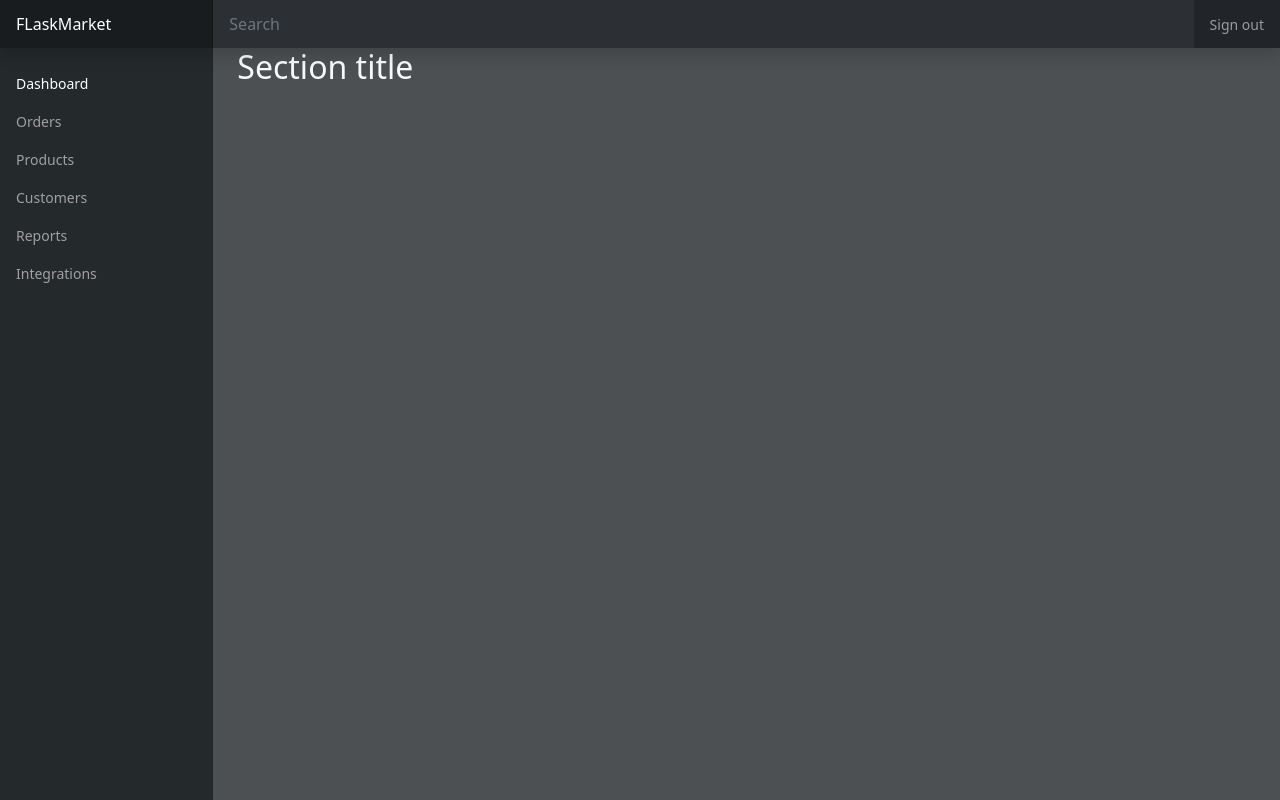
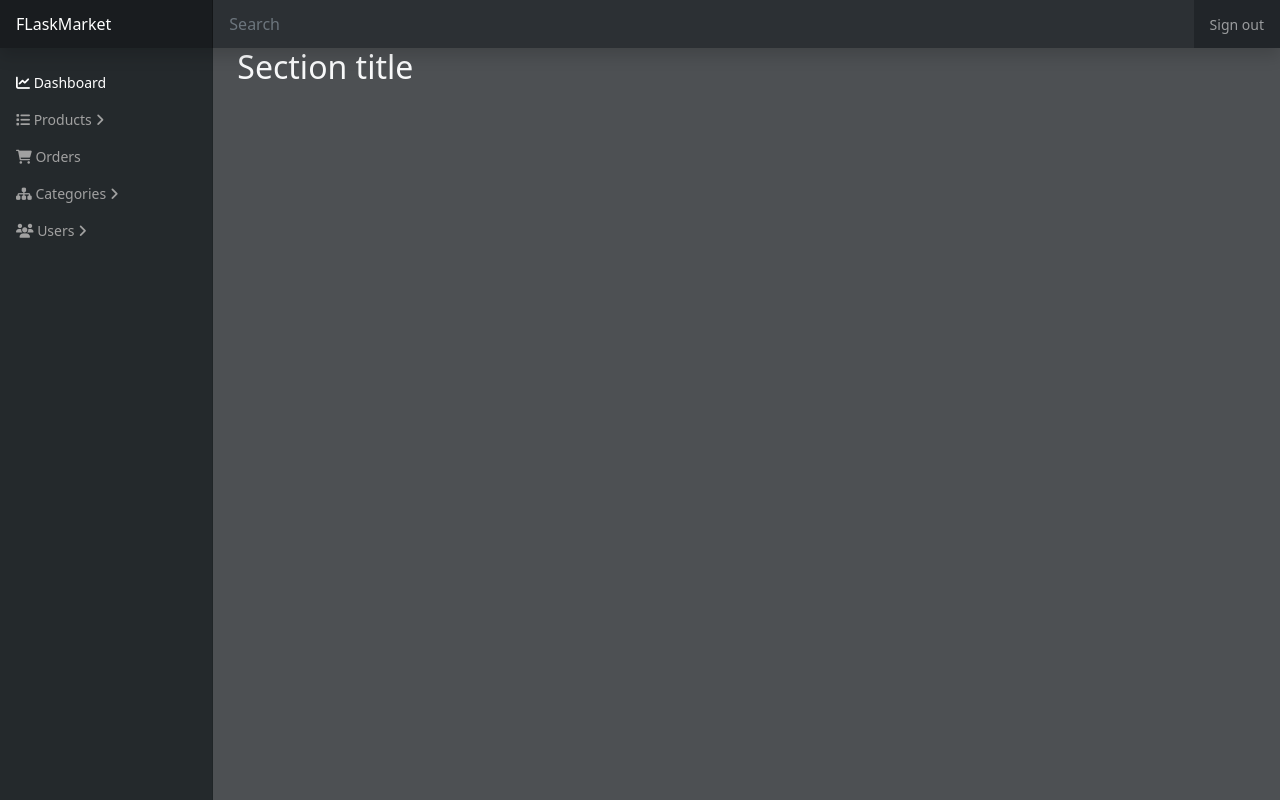
Before and after one commit to ProMehedi/flaskMarket, a Flask app: page /admin/ in a window 1280 px wide. Run offline with Flask 2, Linux system fonts and the light colour scheme; a user stored in the database is signed in.

Commit message:
Update Nav Menu with dropdowns

```diff
--- a/website/models.py
+++ b/website/models.py
@@ -7,6 +7,7 @@ class User(db.Model, UserMixin):
     name = db.Column(db.String(150))
     email = db.Column(db.String(150), unique=True)
     password = db.Column(db.String(55))
+    role: db.Column(db.String(25), default='user')
     products = db.relationship('Product')
 
 
--- a/website/templates/admin/base.html
+++ b/website/templates/admin/base.html
@@ -7,6 +7,7 @@
     <title>
         FLaskMarket - {% block title %}Build with Python & Flask{% endblock %}
     </title>
+    <link rel="stylesheet" href="https://cdnjs.cloudflare.com/ajax/libs/font-awesome/6.2.0/css/all.min.css">
     <link href="https://cdn.jsdelivr.net/npm/bootstrap@5.2.2/dist/css/bootstrap.min.css" rel="stylesheet">
     <link rel="stylesheet" href="{{ url_for('static', filename='dashboard.css') }}">
     <style>
@@ -88,39 +89,96 @@
                     <ul class="nav flex-column">
                         <li class="nav-item">
                             <a class="nav-link active" aria-current="page" href="#">
-                                <span data-feather="home" class="align-text-bottom"></span>
+                                <span class="nav-title">
+                                    <i class="fas fa-line-chart"></i>
                                     Dashboard
+                                </span>
+                            </a>
+                        </li>
+                        <li class="nav-item has-child">
+                            <a class="nav-link" data-bs-toggle="collapse" href="#productsLinks" aria-expanded="false"
+                                aria-controls="productsLinks">
+                                <span class="nav-title">
+                                    <i class="fas fa-list"></i>
+                                    Products
+                                </span>
+                                <i class="fas fa-angle-right"></i>
+                            </a>
+                            <div class="collapse" id="productsLinks">
+                                <ul class="nav flex-column sub-menu">
+                                    <li class="nav-item">
+                                        <a class="nav-link" href="/admin/products">
+                                            <span data-feather="shopping-cart" class="align-text-bottom"></span>
+                                            All Products
                                         </a>
                                     </li>
                                     <li class="nav-item">
+                                        <a class="nav-link" href="/admin/products/new">
+                                            <span data-feather="shopping-cart" class="align-text-bottom"></span>
+                                            Add New
+                                        </a>
+                                    </li>
+                                </ul>
+                            </div>
+                        </li>
+                        <li class="nav-item">
                             <a class="nav-link" href="#">
-                                <span data-feather="file" class="align-text-bottom"></span>
+                                <span class="nav-title">
+                                    <i class="fas fa-cart-shopping"></i>
                                     Orders
+                                </span>
+                            </a>
+                        </li>
+                        <li class="nav-item has-child">
+                            <a class="nav-link" data-bs-toggle="collapse" href="#categoriesLinks" aria-expanded="false"
+                                aria-controls="categoriesLinks">
+                                <span class="nav-title">
+                                    <i class="fas fa-sitemap"></i>
+                                    <span class="flex">Categories</span>
+                                </span>
+                                <i class="fas fa-angle-right"></i>
+                            </a>
+                            <div class="collapse" id="categoriesLinks">
+                                <ul class="nav flex-column sub-menu">
+                                    <li class="nav-item">
+                                        <a class="nav-link" href="/admin/products">
+                                            <span data-feather="shopping-cart" class="align-text-bottom"></span>
+                                            All Categories
                                         </a>
                                     </li>
                                     <li class="nav-item">
-                            <a class="nav-link" href="#">
+                                        <a class="nav-link" href="/admin/products/new">
                                             <span data-feather="shopping-cart" class="align-text-bottom"></span>
-                                Products
+                                            Add New
+                                        </a>
+                                    </li>
+                                </ul>
+                            </div>
+                        </li>
+                        <li class="nav-item has-child">
+                            <a class="nav-link" data-bs-toggle="collapse" href="#usersLinks" aria-expanded="false"
+                                aria-controls="usersLinks">
+                                <span class="nav-title">
+                                    <i class="fas fa-users"></i>
+                                    <span class="flex">Users</span>
+                                </span>
+                                <i class="fas fa-angle-right"></i>
+                            </a>
+                            <div class="collapse" id="usersLinks">
+                                <ul class="nav flex-column sub-menu">
+                                    <li class="nav-item">
+                                        <a class="nav-link" href="/admin/products">
+                                            All Users
                                         </a>
                                     </li>
                                     <li class="nav-item">
-                            <a class="nav-link" href="#">
-                                <span data-feather="users" class="align-text-bottom"></span>
-                                Customers
+                                        <a class="nav-link" href="/admin/products/new">
+                                            <span data-feather="shopping-cart" class="align-text-bottom"></span>
+                                            Add New
                                         </a>
                                     </li>
-                        <li class="nav-item">
-                            <a class="nav-link" href="#">
-                                <span data-feather="bar-chart-2" class="align-text-bottom"></span>
-                                Reports
-                            </a>
-                        </li>
-                        <li class="nav-item">
-                            <a class="nav-link" href="#">
-                                <span data-feather="layers" class="align-text-bottom"></span>
-                                Integrations
-                            </a>
+                                </ul>
+                            </div>
                         </li>
                     </ul>
                 </div>
```
Lines whose indentation alone changed are shown as unchanged.
